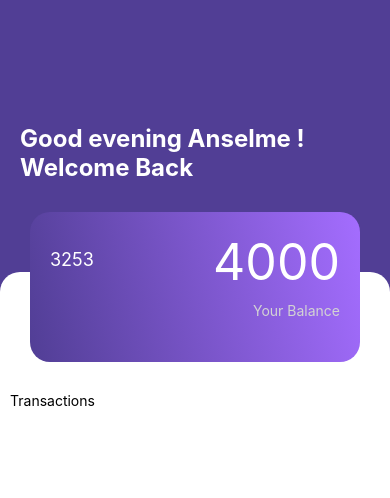
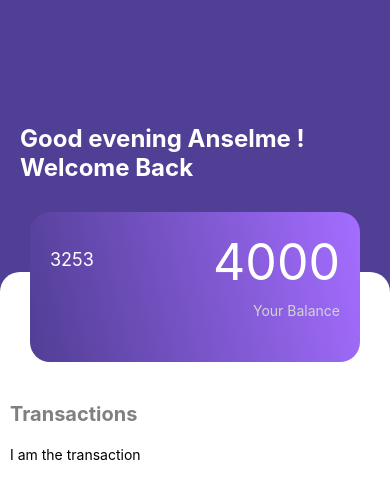
Before and after one commit to irumvanselme/ikofi-mobile, a React Native app: screen / in a window 390 px wide. Shown: the top 498 px of the page. Built offline with nearby package versions, Linux system fonts and the light colour scheme.

Commit message:
Step one make the transactions page

```diff
--- /dev/null
+++ b/components/dashboard/Transaction.js
@@ -0,0 +1,10 @@
+import React from "react";
+import { View, Text } from "react-native";
+
+export default function Transaction() {
+	return (
+		<View>
+			<Text>I am the transaction</Text>
+		</View>
+	);
+}
--- a/components/dashboard/Transactions.js
+++ b/components/dashboard/Transactions.js
@@ -0,0 +1,29 @@
+import React from "react";
+import { StyleSheet, Text, View } from "react-native";
+import Transaction from "./Transaction";
+
+export default function Transactions() {
+	const transactions = ["Transaction One"];
+
+	return (
+		<View>
+			<Text style={styles.head}>Transactions </Text>
+			<View style={styles.body}>
+				{transactions.map((transaction, i) => (
+					<Transaction key={i} transaction={transactions} />
+				))}
+			</View>
+		</View>
+	);
+}
+
+const styles = StyleSheet.create({
+	head: {
+		fontSize: 20,
+		fontWeight: "bold",
+		color: "gray",
+	},
+	body: {
+		paddingTop: 20,
+	},
+});
--- a/screens/dashboard/Dashboard.js
+++ b/screens/dashboard/Dashboard.js
@@ -1,10 +1,11 @@
 import React from "react";
 
-import { StyleSheet, Text, View } from 'react-native';
-import { LinearGradient } from "expo-linear-gradient"
+import { StyleSheet, Text, View } from "react-native";
+import { LinearGradient } from "expo-linear-gradient";
 
 import Screen from "../../layouts/Screen";
 import { colors } from "../../constants/colors";
+import Transactions from "../../components/dashboard/Transactions";
 
 export default function DashboardScreen() {
 	return (
@@ -15,28 +16,37 @@ export default function DashboardScreen() {
 					<Text style={styles.greetings}>Welcome Back</Text>
 				</View>
 				<View style={styles.transactions}>
-
 					<LinearGradient
-                        colors={[ colors.primary, '#A46DFF' ]}
+						colors={[colors.primary, "#A46DFF"]}
 						start={{ x: 0, y: 0.5 }}
 						end={{ x: 1, y: 0 }}
 						style={styles.balance}
 					>
 						<View style={{ marginTop: 17 }}>
-                            <Text style={{ fontSize: 18, color: "white" }}>3253</Text>
+							<Text style={{ fontSize: 18, color: "white" }}>
+								3253
+							</Text>
 						</View>
 						<View>
 							<Text style={styles.cardMoney}>4000</Text>
-                            <Text style={{ textAlign: "right", marginTop: 10, color: "lightgray" }}>Your Balance</Text>
+							<Text
+								style={{
+									textAlign: "right",
+									marginTop: 10,
+									color: "lightgray",
+								}}
+							>
+								Your Balance
+							</Text>
 						</View>
 					</LinearGradient>
 					<View style={styles.transactionContainer}>
-                        <Text>Transactions</Text>
+						<Transactions />
 					</View>
 				</View>
 			</View>
 		</Screen>
-    )
+	);
 }
 
 const styles = StyleSheet.create({
@@ -64,7 +74,7 @@ const styles = StyleSheet.create({
 		borderTopStartRadius: 20,
 		elevation: 1,
 		padding: 10,
-        paddingTop: 20
+		paddingTop: 20,
 	},
 	balance: {
 		backgroundColor: colors.white,
@@ -76,19 +86,19 @@ const styles = StyleSheet.create({
 		padding: 20,
 		display: "flex",
 		flexDirection: "row",
-        justifyContent: "space-between"
+		justifyContent: "space-between",
 	},
 	greetings: {
 		fontSize: 24,
 		fontWeight: "bold",
-        color: colors.white
+		color: colors.white,
 	},
 	transactionContainer: {
-        paddingTop: 30
+		paddingTop: 40,
 	},
 	cardMoney: {
 		fontSize: 50,
 		color: colors.white,
 		textAlign: "right",
-    }
-})
+	},
+});
```
Lines whose indentation alone changed are shown as unchanged.
